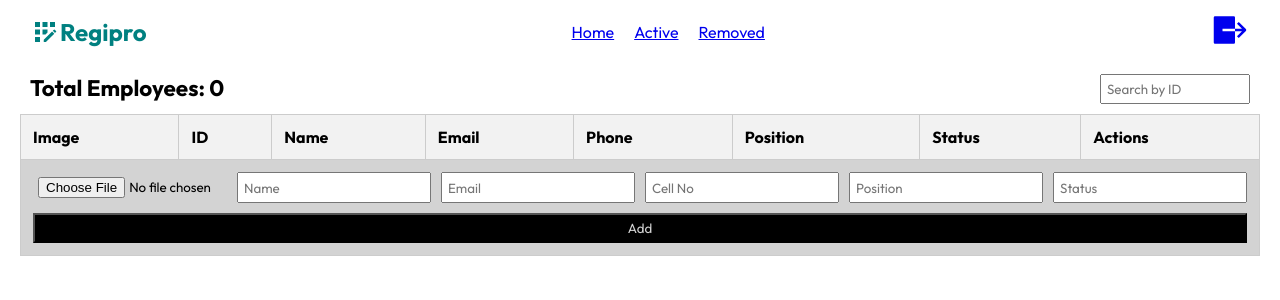
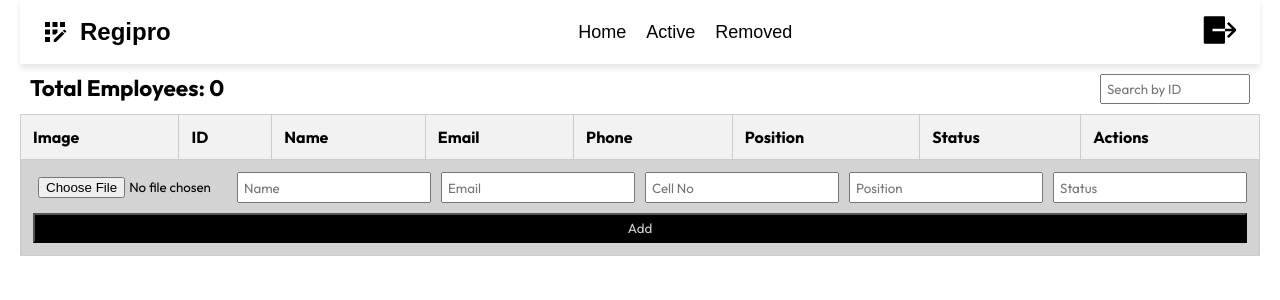
Before and after one commit to sphllzulu/EmployeeReg, a React (Vite) app: page /home in a window 1280 px wide. Shown: the top 300 px of the page. Built offline with nearby package versions, Linux system fonts and the light colour scheme.

Commit message:
Update Navbar.css

```diff
--- a/src/Navbar.css
+++ b/src/Navbar.css
@@ -1,4 +1,4 @@
-
+/*
  nav {
    display: flex;
    justify-content: space-between;
@@ -14,7 +14,7 @@
  }
 
  .list1 {
-   list-style: none;
+  list-style-type: none;
    padding: 0;
    margin: 0;
    display: flex;
@@ -22,6 +22,8 @@
 
  .list1 li {
    margin-right: 20px;
+   list-style-type: none;
+   text-decoration: none;
  }
 
 
@@ -33,4 +35,109 @@
    .logo1 {
      flex-grow: 1;
    }
- }
+ } */
+
+ /* General Navbar Styling */
+/* General Navbar Styling */
+nav {
+  display: flex;
+  justify-content: space-between;
+  align-items: center;
+  background-color: #fff;
+  padding: 10px 20px;
+  box-shadow: 0px 4px 6px rgba(0, 0, 0, 0.1);
+  position: relative;
+  z-index: 1;
+}
+
+/* Logo Styling */
+.logo1 {
+  display: flex;
+  align-items: center;
+}
+
+.logo1 h1 {
+  margin-left: 10px;
+  color: black;
+  font-family: 'Arial', sans-serif;
+  font-size: 24px;
+}
+
+/* List Styling */
+.list1 {
+  display: flex;
+  list-style: none;
+}
+
+.list1 li {
+  margin-right: 20px;
+}
+
+.list1 li:last-child {
+  margin-right: 0;
+}
+
+/* Custom Link Styling */
+.list1 a {
+  text-decoration: none;
+  color: black;
+  font-size: 18px;
+  font-family: 'Arial', sans-serif;
+  transition: color 0.3s ease;
+}
+
+.list1 a:hover {
+  color: #555; /* Hover color */
+}
+
+/* Logout Icon Styling */
+nav div:last-child a {
+  color: black;
+}
+
+nav div:last-child a:hover {
+  color: #555;
+}
+
+/* Hamburger Menu */
+.hamburger {
+  display: none;
+  font-size: 30px;
+  cursor: pointer;
+}
+
+/* Responsive Design for smaller screens */
+@media (max-width: 768px) {
+  /* Stack the navbar items vertically */
+
+
+  .list1 {
+    display: none;
+    flex-direction: column;
+    width: 100%;
+  }
+
+  .list1 li {
+    margin: 10px 0;
+  }
+
+  .list1 a {
+    padding: 10px;
+    display: block;
+    width: 100%;
+    text-align: left;
+  }
+
+  /* Hamburger menu becomes visible */
+  .hamburger {
+    display: block;
+    position: absolute;
+    top: 15px;
+    right: 20px;
+  }
+
+  /* Show the menu when it's clicked */
+  .list1.show {
+    display: flex;
+  }
+}
```
